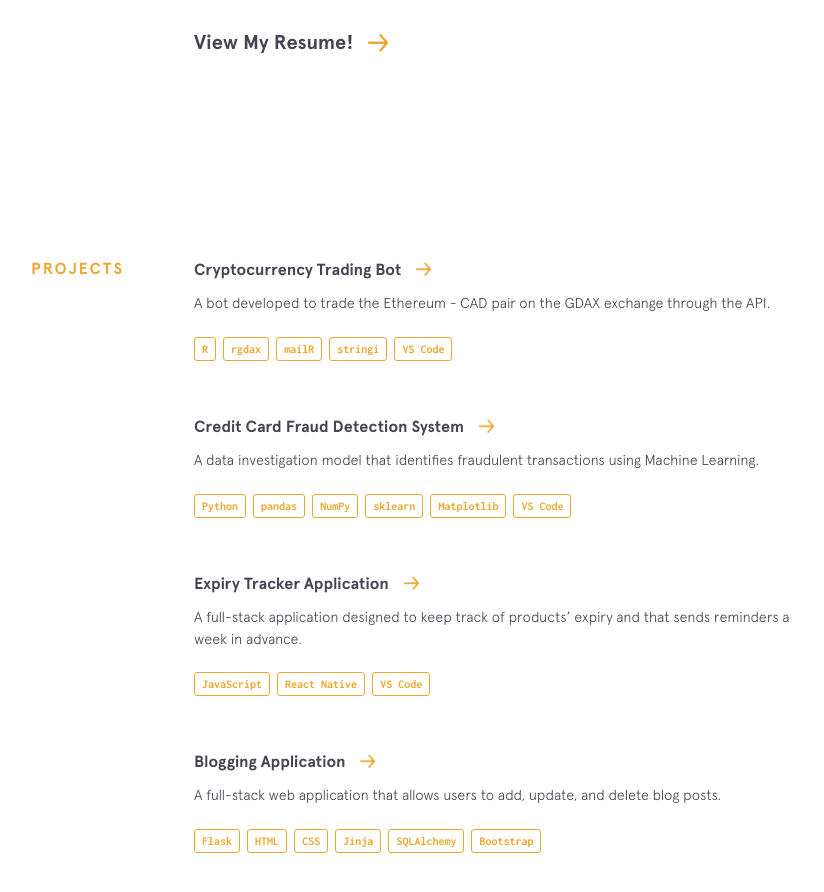
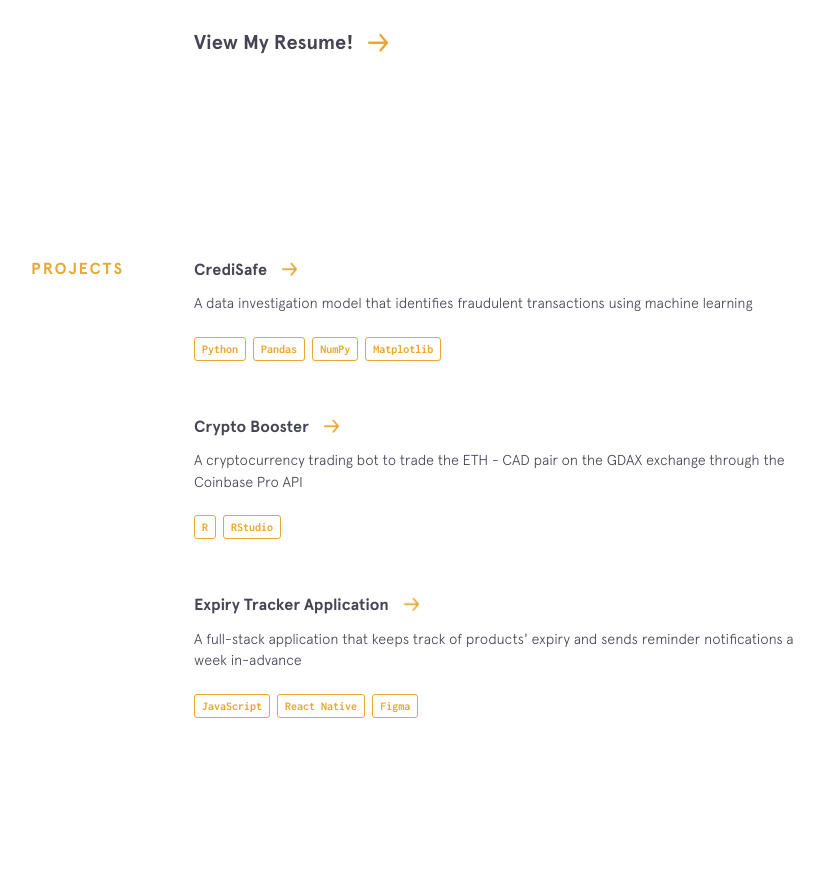
Before and after one commit to rohanxminocha/personal-website-v1, a Jekyll site: the page built from index.html, in a window 1280 px wide and 900 px high, scrolled down 2560 px. Shown: the top 892 px of the window, without its empty margins (256-1080 px from the left). Built offline with Jekyll 4.4.1, drawn with Linux system fonts in a browser that asks for light colours; nearby versions of some CDN libraries.

Commit message:
Update projects.yml

```diff
--- a/_data/projects.yml
+++ b/_data/projects.yml
@@ -1,39 +1,24 @@
-- name: Cryptocurrency Trading Bot
-  url: https://github.com/rohanxminocha/crypto-trading-bot
-  description: A bot developed to trade the Ethereum - CAD pair on the GDAX exchange through the API.
+
+- name: CrediSafe
+  url: https://github.com/rohanxminocha/credisafe
+  description: A data investigation model that identifies fraudulent transactions using machine learning
+  used:
+    - thing: Python
+    - thing: Pandas
+    - thing: NumPy
+    - thing: Matplotlib
+
+- name: Crypto Booster
+  url: https://github.com/rohanxminocha/crypto-booster
+  description: A cryptocurrency trading bot to trade the ETH - CAD pair on the GDAX exchange through the Coinbase Pro API
   used:
     - thing: R
-    - thing: rgdax
-    - thing: mailR
-    - thing: stringi
-    - thing: VS Code
-
-- name: Credit Card Fraud Detection System
-  url: https://github.com/rohanxminocha/credit-card-fraud-detection
-  description: A data investigation model that identifies fraudulent transactions using Machine Learning.
-  used:
-    - thing: Python
-    - thing: pandas
-    - thing: NumPy
-    - thing: sklearn
-    - thing: Matplotlib
-    - thing: VS Code
+    - thing: RStudio
 
 - name: Expiry Tracker Application
-  url: https://github.com/rohanxminocha/XpiryTrackr-yuHacks2021
-  description: A full-stack application designed to keep track of products’ expiry and that sends reminders a week in advance.
+  url: https://github.com/rohanxminocha/ExpiryTracker-yuHacks2021
+  description: A full-stack application that keeps track of products' expiry and sends reminder notifications a week in-advance
   used:
     - thing: JavaScript
     - thing: React Native
-    - thing: VS Code
-
-- name: Blogging Application
-  url: https://github.com/rohanxminocha/blogging-application
-  description: A full-stack web application that allows users to add, update, and delete blog posts.
-  used:
-    - thing: Flask
-    - thing: HTML
-    - thing: CSS
-    - thing: Jinja
-    - thing: SQLAlchemy
-    - thing: Bootstrap
+    - thing: Figma
```
